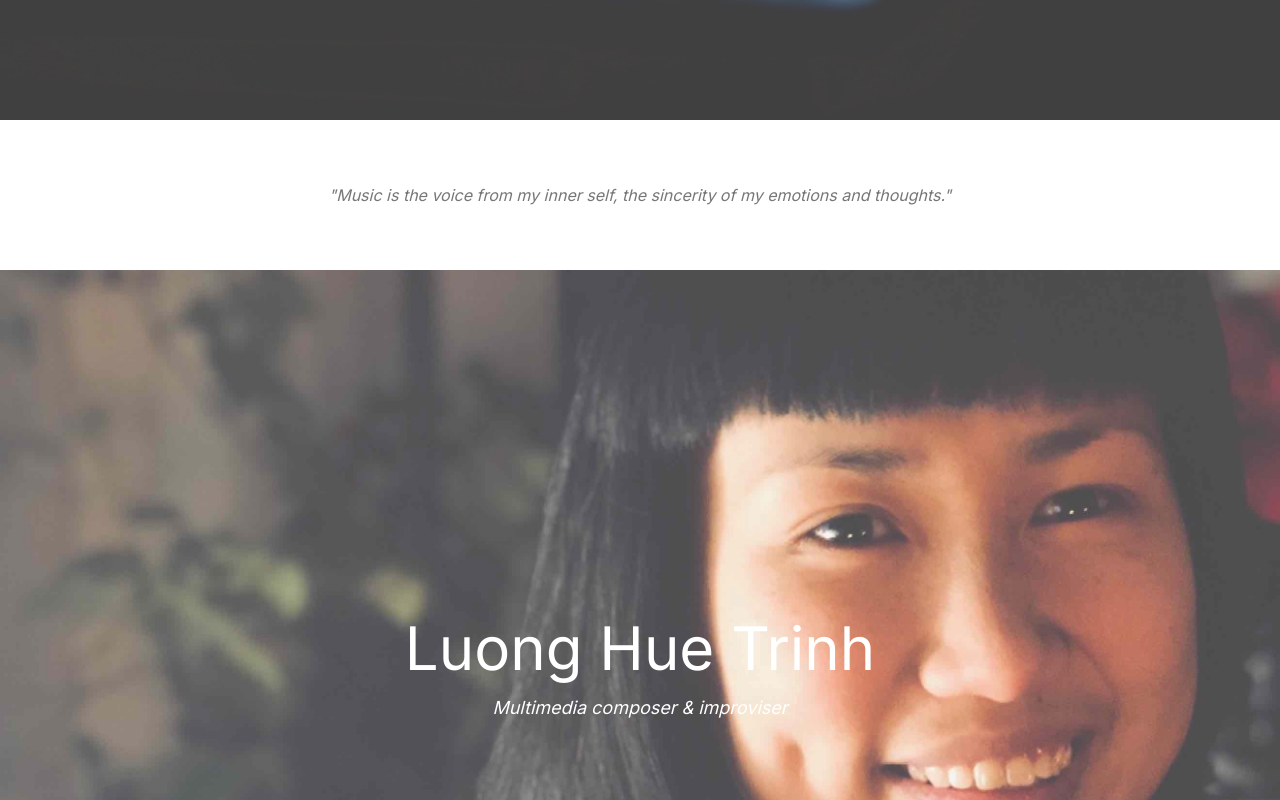
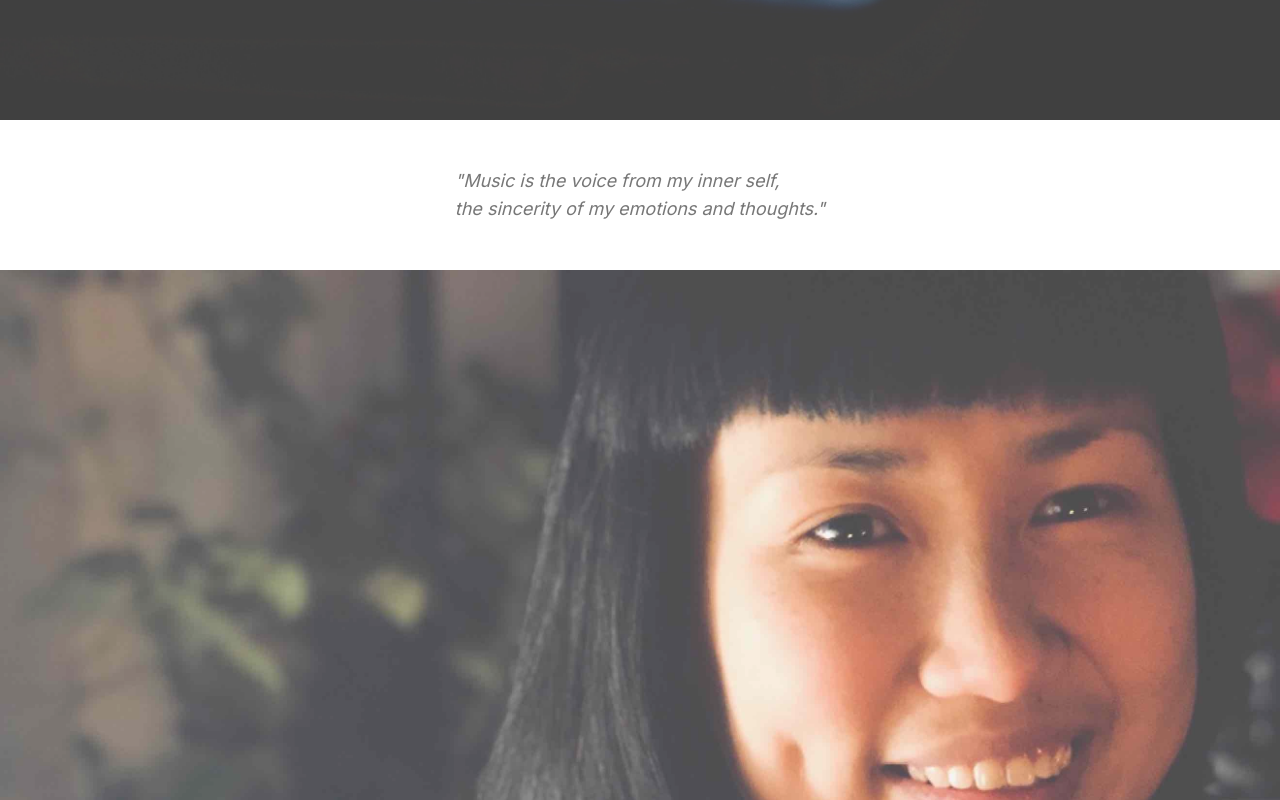
Before and after one commit to leesontungggg/luonghuetrinh, a Next.js app: page / in a window 1280 px wide. Shown: the part 680-1480 px from the top of the page. Built offline with nearby package versions, Linux system fonts and the light colour scheme.

Commit message:
5nd commit

```diff
--- a/src/app/page.tsx
+++ b/src/app/page.tsx
@@ -65,7 +65,7 @@ export default function Home() {
   };
 
   return (
-    <main className="flex min-h-screen flex-col items-center justify-between bg-black ">
+    <main className="flex min-h-screen flex-col items-center justify-between bg-black w-screen overflow-hidden">
       {isViewerOpen && (
         <ImageViewer
           src={images}
@@ -75,32 +75,31 @@ export default function Home() {
           onClose={closeImageViewer}
         />
       )}
-      <div className="w-screen h-screen relative">
+      <div className="w-full h-screen relative">
         <div
           style={{ backgroundImage: `url("/images/hero.jpg")` }}
           className="w-full h-full absolute left-[50%] top-[50%] -translate-x-[50%] -translate-y-[50%] bg-fixed bg-no-repeat bg-center bg-cover"
         >
           <div className="w-full h-full flex items-center justify-center text-white bg-white/25 flex-col gap-4">
-            <p className="text-6xl">Luong Hue Trinh</p>
-            <p className="text-lg italic">Multimedia composer & improviser</p>
+            <p className="text-4xl md:text-6xl">Luong Hue Trinh</p>
+            <p className="text-md md:text-lg italic">
+              Multimedia composer & improviser
+            </p>
           </div>
         </div>
       </div>
-      <div className="h-[150px] w-full flex justify-center items-center bg-white italic text-[#777777]">
-        "Music is the voice from my inner self, the sincerity of my emotions and
-        thoughts."
+      <div className="h-[150px] w-full flex justify-center items-center bg-white italic text-[#777777] text-sm lg:text-lg px-8">
+        "Music is the voice from my inner self,
+        <br /> the sincerity of my emotions and thoughts."
       </div>
-      <div className="w-screen min-h-screen h-fit relative">
+      <div className="w-full min-h-screen h-fit relative">
         <img
           className="absolute left-[50%] top-[50%] -translate-x-[50%] -translate-y-[50%] w-full h-full object-cover"
           src="/images/0.jpg"
         />
-        <div className="absolute left-[50%] top-[50%] -translate-x-[50%] -translate-y-[50%] w-full h-full flex items-center justify-center text-white bg-white/25 flex-col gap-4">
-          <p className="text-6xl">Luong Hue Trinh</p>
-          <p className="text-lg italic">Multimedia composer & improviser</p>
-        </div>
+        <div className="absolute left-[50%] top-[50%] -translate-x-[50%] -translate-y-[50%] w-full h-full flex items-center justify-center text-white bg-white/25 flex-col gap-4"></div>
       </div>
-      <div className="h-fit w-full flex justify-center items-center bg-white py-8 px-36 flex-col">
+      <div className="h-fit w-full flex justify-center items-center bg-white py-8 lg:py-32 px-8 lg:px-64 flex-col">
         <p className="text-center text-xl text-[#777777]">Biography</p>
         <p className="mt-8 text-[#777777]">
           Short version: Starting with music at age 5, then in 1998 at age 13,
@@ -237,17 +236,17 @@ export default function Home() {
           <br />
         </p>
       </div>
-      <div className="w-screen min-h-screen h-fit relative">
+      <div className="w-full min-h-screen h-fit relative">
         <img
-          className="absolute left-[50%] top-[50%] -translate-x-[50%] -translate-y-[50%] w-full h-full object-cover"
+          className="absolute left-[50%] top-[50%] -translate-x-[50%] -translate-y-[50%] w-full h-full object-contain lg:object-cover bg-white"
           src="/images/projects.jpeg"
         />
         <div className="absolute left-[50%] top-[50%] -translate-x-[50%] -translate-y-[50%] w-full h-full flex items-center justify-center text-white bg-white/25 flex-col gap-4"></div>
       </div>
-      <div className="h-fit w-full flex justify-center items-center bg-white py-8 px-36 flex-col">
+      <div className="h-fit w-full flex justify-center items-center bg-white py-8 px-8 lg:px-64 flex-col">
         <p className="text-center text-xl text-[#777777]">Works</p>
-        <p className="mt-8 text-[#777777]">List of works:</p>
-        <ul className="text-[#777777]">
+        <p className="my-8 text-[#777777]">List of works:</p>
+        <ul className="text-[#777777] flex flex-col gap-8">
           <li className="list-disc">
             <i className="underline">How can I be tender ?</i> (2023) <br /> for
             Grain~bau solo. Duration: 9'30" <br /> Premiere at Showcase Concert
@@ -775,16 +774,16 @@ export default function Home() {
           </li>
         </ul>
       </div>
-      <div className="w-screen min-h-screen h-fit relative">
+      <div className="w-full min-h-screen h-fit relative">
         <img
-          className="absolute left-[50%] top-[50%] -translate-x-[50%] -translate-y-[50%] w-full h-full object-cover"
+          className="absolute left-[50%] top-[50%] -translate-x-[50%] -translate-y-[50%] w-full h-full object-contain lg:object-cover bg-white"
           src="/images/p11.jpeg"
         />
         <div className="absolute left-[50%] top-[50%] -translate-x-[50%] -translate-y-[50%] w-full h-full flex items-center justify-center text-white bg-white/25 flex-col gap-4">
           <p className="text-6xl">Music</p>
         </div>
       </div>
-      <div className="w-screen min-h-screen h-fit relative grid grid-cols-2 lg:grid-cols-3 bg-white p-32 gap-4">
+      <div className="w-full min-h-screen h-fit relative grid grid-cols-1 lg:grid-cols-2 bg-white py-8 lg:py-32 px-8 lg:px-64 gap-4">
         <iframe
           src="https://www.youtube.com/embed/1dWJPBceLLo"
           title="YouTube video player"
@@ -920,7 +919,7 @@ export default function Home() {
           className="w-full h-auto min-h-[240px]"
         ></iframe>
       </div>
-      <div className="w-screen min-h-screen h-fit relative bg-white p-32 gap-4 flex flex-col items-center text-black">
+      <div className="w-full min-h-screen h-fit relative bg-white lg:py-32 py-8 px-8 lg:px-64 gap-4 flex flex-col items-center text-black">
         <p className="text-xl">Gallery</p>
         <div className="w-full grid grid-cols-2 lg:grid-cols-4 h-fit gap-4">
           {images.map((src, index) => (
@@ -928,24 +927,24 @@ export default function Home() {
               onClick={() => openImageViewer(index)}
               key={index}
               alt=""
-              width={100}
-              height={100}
+              width={200}
+              height={200}
               className="w-full h-auto cursor-pointer"
               src={src}
             />
           ))}
         </div>
       </div>
-      <div className="w-screen min-h-screen h-fit relative">
+      <div className="w-full min-h-screen h-fit relative">
         <img
-          className="absolute left-[50%] top-[50%] -translate-x-[50%] -translate-y-[50%] w-full h-full object-cover"
+          className="absolute left-[50%] top-[50%] -translate-x-[50%] -translate-y-[50%] w-full h-full bg-white object-contain lg:object-cover"
           src="/images/VET.jpeg"
         />
         <div className="absolute left-[50%] top-[50%] -translate-x-[50%] -translate-y-[50%] w-full h-full flex items-center justify-center text-white bg-white/25 flex-col gap-4"></div>
       </div>
-      <div className="w-screen min-h-screen h-fit relative bg-white p-32 gap-4 flex flex-col items-center text-[#777777]">
+      <div className="w-full min-h-screen h-fit relative bg-white py-32 px-8 lg:px-64 gap-4 flex flex-col items-center text-[#777777]">
         <p className="text-xl">Events</p>
-        <ul className="flex flex-col gap-4">
+        <ul className="flex flex-col gap-8">
           <li className="list-disc">
             29.11.2023 at 8 PM{" "}
             <a className="underline" href="https://hgnm.de/traiect-iv-vietnam/">
@@ -1462,14 +1461,14 @@ export default function Home() {
           </li>
         </ul>
       </div>
-      <div className="w-screen min-h-screen h-fit relative">
+      <div className="w-full min-h-screen h-fit relative">
         <img
           className="absolute left-[50%] top-[50%] -translate-x-[50%] -translate-y-[50%] w-full h-full object-cover"
           src="/images/p6-min.jpeg"
         />
         <div className="absolute left-[50%] top-[50%] -translate-x-[50%] -translate-y-[50%] w-full h-full flex items-center justify-center text-white bg-white/25 flex-col gap-4"></div>
       </div>
-      <div className="w-screen min-h-screen h-fit relative bg-white p-32 gap-4 flex flex-col items-left text-[#777777]">
+      <div className="w-[100%] min-h-screen h-fit relative bg-white py-32 px-8 lg:px-64 gap-4 flex flex-col items-left text-[#777777]">
         <p className="text-xl text-center">Links</p>
         <p>
           <b>
@@ -1615,14 +1614,14 @@ export default function Home() {
           <br />
         </p>
       </div>
-      <div className="w-screen min-h-screen h-fit relative">
+      <div className="w-[100%] min-h-screen h-fit relative">
         <img
           className="absolute left-[50%] top-[50%] -translate-x-[50%] -translate-y-[50%] w-full h-full object-cover"
           src="/images/p10-min.jpeg"
         />
         <div className="absolute left-[50%] top-[50%] -translate-x-[50%] -translate-y-[50%] w-full h-full flex items-center justify-center text-white bg-white/25 flex-col gap-4"></div>
       </div>
-      <div className="w-screen min-h-screen h-fit relative bg-white p-32 gap-4 flex flex-col items-left text-[#777777]">
+      <div className="w-[100%] min-h-screen h-fit relative bg-white py-32 px-8 lg:px-64 gap-4 flex flex-col items-left text-[#777777]">
         <h3 className="text-center text-xl">Legal Notice</h3>
         <p>
           Luong Hue Trinh <br />
```
